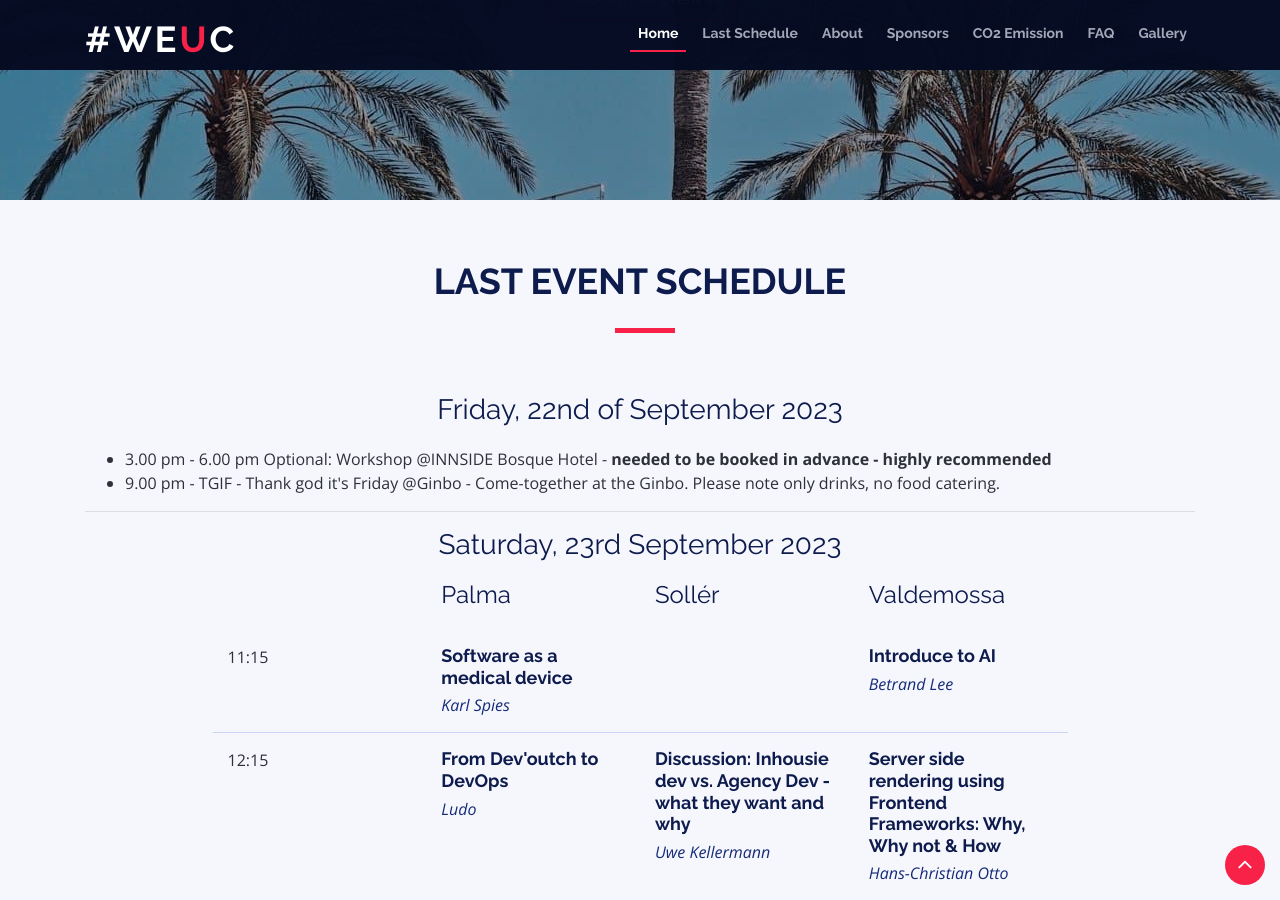
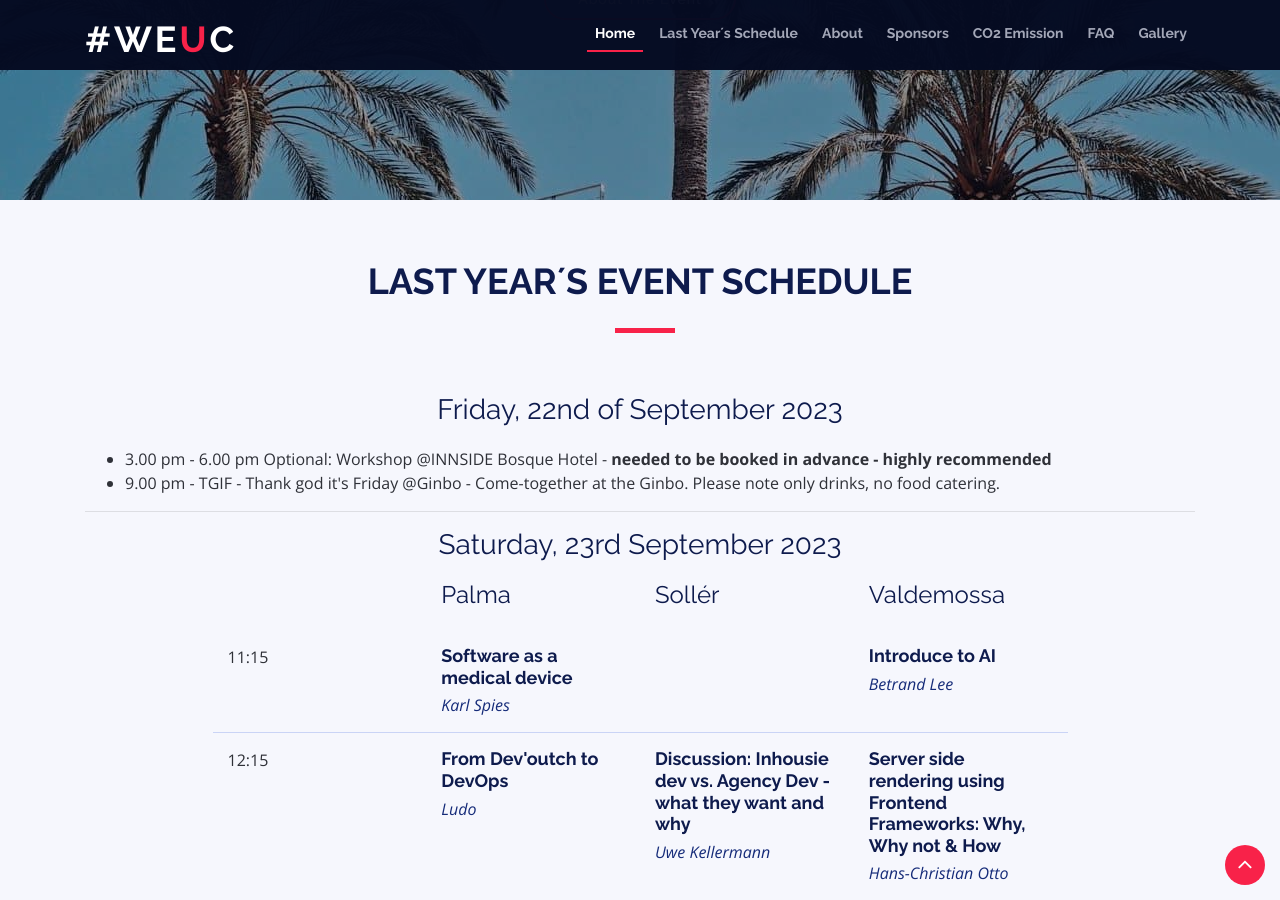
Before and after one commit to weuc/weuc.eu, a Jekyll site: the page built from index.html, in a window 1280 px wide and 900 px high, scrolled down 700 px. Built offline with Jekyll 4.4.1, drawn with Linux system fonts in a browser that asks for light colours; some of the changed text lies outside the part shown.

Commit message:
fix: last years schedule

```diff
--- a/_includes/sections/schedule.html
+++ b/_includes/sections/schedule.html
@@ -4,7 +4,7 @@
 <section id="schedule" class="section-with-bg">
     <div class="container wow fadeInUp">
         <div class="section-header">
-            <h2>Last Event Schedule</h2>
+            <h2>Last Year´s Event Schedule</h2>
         </div>
 
         <h3 class="text-center">Friday, 22nd of September 2023</h3>
```
Also changed, not shown: _sections/schedule.md (+1 -1 lines).
